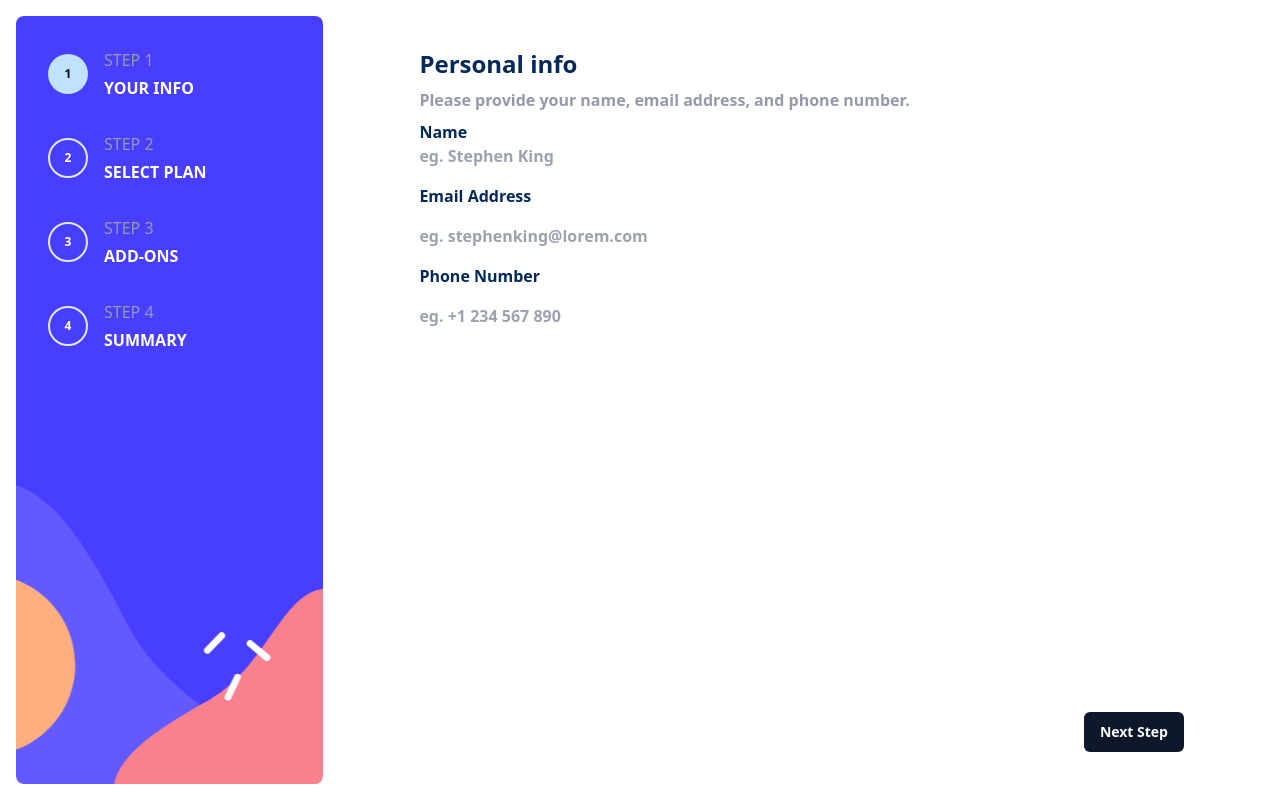
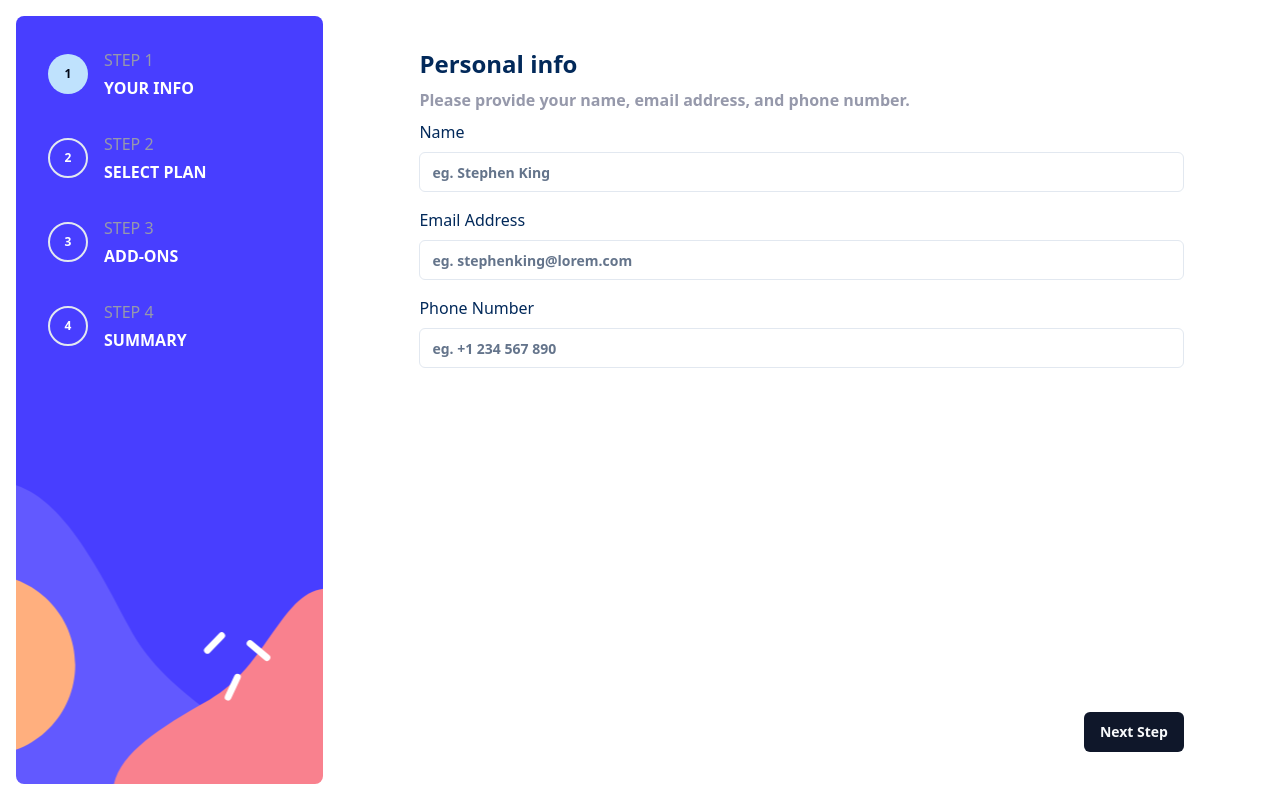
Before and after one commit to Joe-Mwangi/multi-step-form-main, a React (Vite) app: page / in a window 1280 px wide. Built offline with nearby package versions, Linux system fonts and the light colour scheme.

Commit message:
updated input

```diff
--- a/src/components/Form.tsx
+++ b/src/components/Form.tsx
@@ -1,4 +1,5 @@
 import { useStepsStore } from "./hooks/use-steps-store";
+import { Input } from "./ui/input";
 
 // const message = "This Field is Required";
 
@@ -12,10 +13,10 @@ const FormCard = () => {
       <div className="flex flex-col gap-4">
         <div>
           <div className="flex justify-between">
-            <label className="font-bold text-marine-blue">Name</label>
+            <label className="font-medium mb-2 text-marine-blue">Name</label>
           </div>
 
-          <input
+          <Input
             className="font-bold text-light-gray"
             placeholder="eg. Stephen King"
             type="text"
@@ -24,10 +25,14 @@ const FormCard = () => {
             onChange={updateFormValues("name")}
           />
         </div>
+        <div>
+          {" "}
           <div className="flex justify-between">
-          <label className="font-bold text-marine-blue">Email Address</label>
+            <label className="font-medium mb-2 text-marine-blue">
+              Email Address
+            </label>
           </div>
-        <input
+          <Input
             type="email"
             name="email"
             value={email}
@@ -35,12 +40,16 @@ const FormCard = () => {
             className="font-bold text-light-gray"
             placeholder="eg. stephenking@lorem.com"
           />
-
-        <div className="flex justify-between">
-          <label className="font-bold text-marine-blue">Phone Number</label>
         </div>
 
-        <input
+        <div>
+          <div className="flex justify-between">
+            <label className="font-medium mb-2 text-marine-blue">
+              Phone Number
+            </label>
+          </div>
+
+          <Input
             type="tel"
             value={phoneNo}
             onChange={updateFormValues("phoneNo")}
@@ -49,6 +58,7 @@ const FormCard = () => {
             name="phoneNo"
           />
         </div>
+      </div>
     </form>
   );
 };
```
Lines whose indentation alone changed are shown as unchanged.
